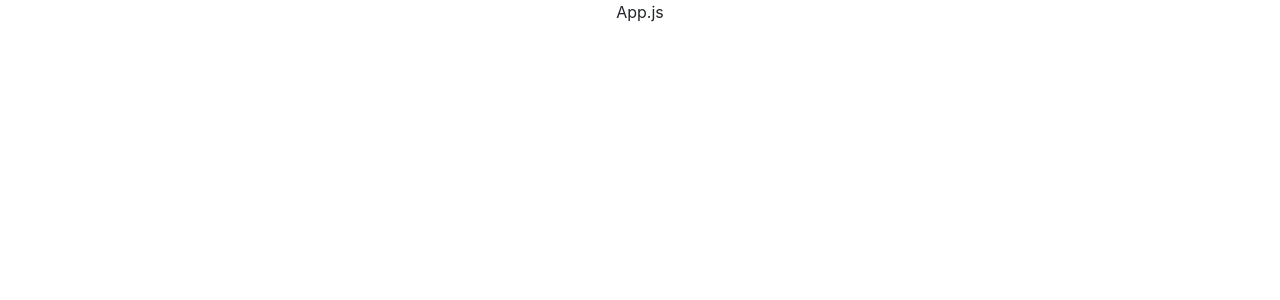
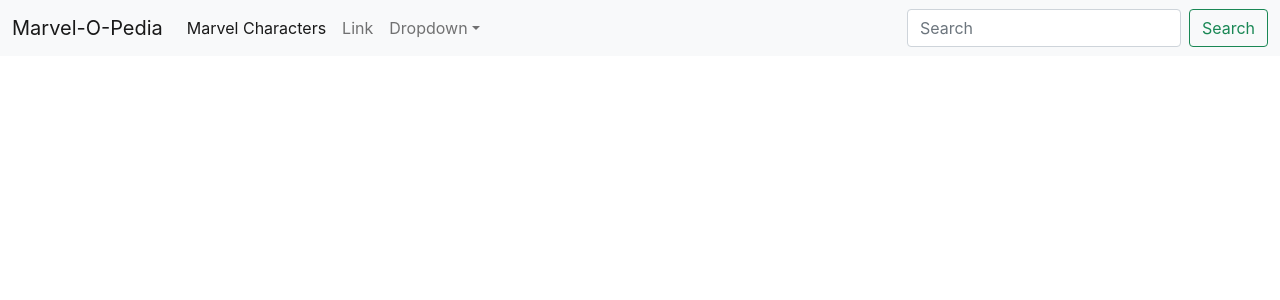
Before and after one commit to zevstar/marvel-deck, a React (Create React App) app: page / in a window 1280 px wide. Shown: the top 300 px of the page. Built offline with nearby package versions, Linux system fonts and the light colour scheme.

Commit message:
updated Nav to work with Bootstrap

```diff
--- a/public/index.html
+++ b/public/index.html
@@ -41,6 +41,6 @@
       To begin the development, run `npm start` or `yarn start`.
       To create a production bundle, use `npm run build` or `yarn build`.
     -->
-
+    <script src="https://cdn.jsdelivr.net/npm/bootstrap@5.1.3/dist/js/bootstrap.bundle.min.js" integrity="sha384-ka7Sk0Gln4gmtz2MlQnikT1wXgYsOg+OMhuP+IlRH9sENBO0LRn5q+8nbTov4+1p" crossorigin="anonymous"></script>
   </body>
 </html>
--- a/src/App.js
+++ b/src/App.js
@@ -1,12 +1,18 @@
+// css
+import './App.css';
 
-import './App.css';
+// pages
 import './pages/Home';
 import './pages/Login';
+//components
+import Nav from './components/Nav'
 
 function App() {
   return (
     <div className="App">
-      App.js
+
+      <Nav />
+      {/* <Login /> */}
     </div>
   );
 }
--- a/src/components/Nav/index.js
+++ b/src/components/Nav/index.js
@@ -2,9 +2,39 @@
 
 const Nav = () => {
     return (
-        <div>
-            Nav
-        </div>
+        <nav className="navbar navbar-expand-lg navbar-light bg-light">
+  <div className="container-fluid">
+    <a className="navbar-brand" href="#">Marvel-O-Pedia</a>
+    <button className="navbar-toggler" type="button" data-bs-toggle="collapse" data-bs-target="#navbarSupportedContent" aria-controls="navbarSupportedContent" aria-expanded="false" aria-label="Toggle navigation">
+      <span className="navbar-toggler-icon"></span>
+    </button>
+    <div className="collapse navbar-collapse" id="navbarSupportedContent">
+      <ul className="navbar-nav me-auto mb-2 mb-lg-0">
+        <li className="nav-item">
+          <a className="nav-link active" aria-current="page" href="#">Marvel Characters</a>
+        </li>
+        <li className="nav-item">
+          <a className="nav-link" href="#">Link</a>
+        </li>
+        <li className="nav-item dropdown">
+          <a className="nav-link dropdown-toggle" href="#" id="navbarDropdown" role="button" data-bs-toggle="dropdown" aria-expanded="false">
+            Dropdown
+          </a>
+          <ul className="dropdown-menu" aria-labelledby="navbarDropdown">
+            <li><a className="dropdown-item" href="#">Action</a></li>
+            <li><a className="dropdown-item" href="#">Another action</a></li>
+            {/* <li><hr className="dropdown-divider"> </hr></li> */}
+            <li><a className="dropdown-item" href="#">Something else here</a></li>
+          </ul>
+        </li>
+      </ul>
+      <form className="d-flex">
+        <input className="form-control me-2" type="search" placeholder="Search" aria-label="Search"></input>
+        <button className="btn btn-outline-success" type="submit">Search</button>
+      </form>
+    </div>
+  </div>
+</nav>
     );
 }
 
```
